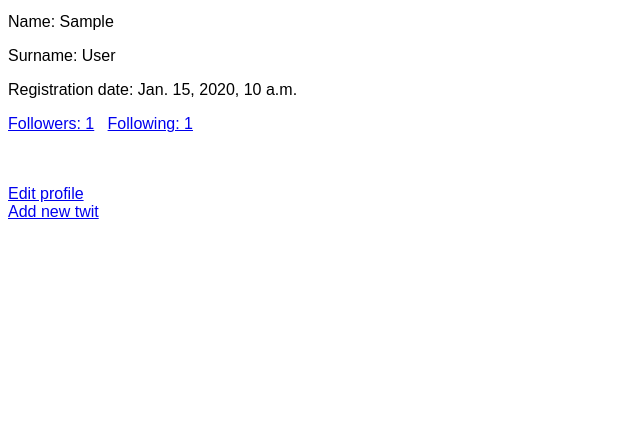
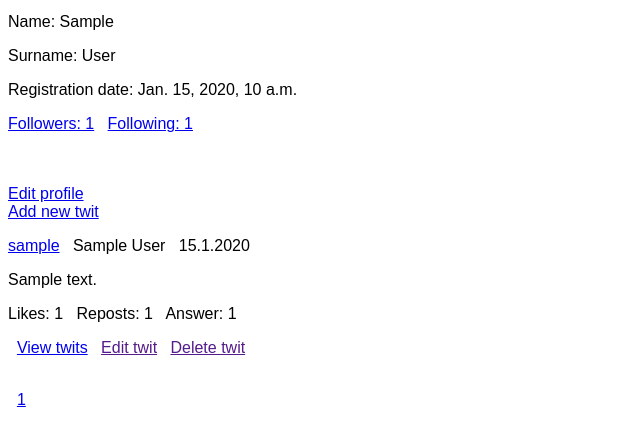
Before and after one commit to EugeniRosh/micro_blogging, a Django app: a page that uses src/microblogging/core/presentation/templates/profile.html in a window 1280 px wide. Shown: the part 677-1102 px from the top of the page, without its empty margins (0-640 px from the left). Before the commit the page ends 896 px from the top, so only its background shows below. Run offline with Django 4.2, Linux system fonts and the light colour scheme; a user stored in the database is signed in; tables that the repository leaves empty hold one stand-in row (values such as "Sample post"); grey boxes marked "Sample" are stand-in pictures.

Commit message:
add paginator

```diff
--- a/src/microblogging/core/presentation/templates/profile.html
+++ b/src/microblogging/core/presentation/templates/profile.html
@@ -20,4 +20,54 @@
 <br>
 <a href='{% url "add_twit" %}'>Add new twit</a>
 
+{% block view_twits%}
+{% for t in twits.data %}
+  <p>
+    <a href='{% url "profile_users" t.profile.username %}'>{{ t.profile.username }}</a>
+    &nbsp;
+    {{ t.profile.first_name }}
+    {{ t.profile.last_name }}
+    &nbsp;
+    {{ t.created_at.day }}.{{ t.created_at.month }}.{{ t.created_at.year }}
+  </p>
+  <p>{{ t.text }}</p>
+  <p></p>
+  <p>
+    Likes: {{ t.count_like }}
+    &nbsp;
+    Reposts: {{ t.count_repost }}
+    &nbsp;
+    Answer: {{ t.count_answer }}
+  </p>
+
+  {% if t.profile == user %}
+    &nbsp;
+    <a href='{% url "view_twit" t.id %}'>View twits</a>
+    &nbsp;
+    <a href=''>Edit twit</a>
+    &nbsp;
+    <a href=''>Delete twit</a>
+  {% endif %}
+  <br><br>
+{% endfor %}
+
+<p>
+  {% if twits.prev_page %}
+    <a href='{% url "profile_users" profile.username %}?page={{ twits.prev_page }} '>Prev</a>
+  {% endif %}
+  &nbsp;
+  {% for i in twits.navigation_num %}
+    {% if i == '…' %}
+      {{ i }}
+    {% else %}
+      <a href='{% url "profile_users" profile.username %}?page={{ i }}'>{{ i }}</a>
+    {% endif %}
+  {% endfor %}
+  &nbsp;
+  {% if twits.next_page %}
+      <a href='{% url "profile_users" profile.username %}?page={{ twits.next_page }}'>Next</a>
+  {% endif %}
+</p>
+
+{% endblock%}
 {% endblock content %}
```
